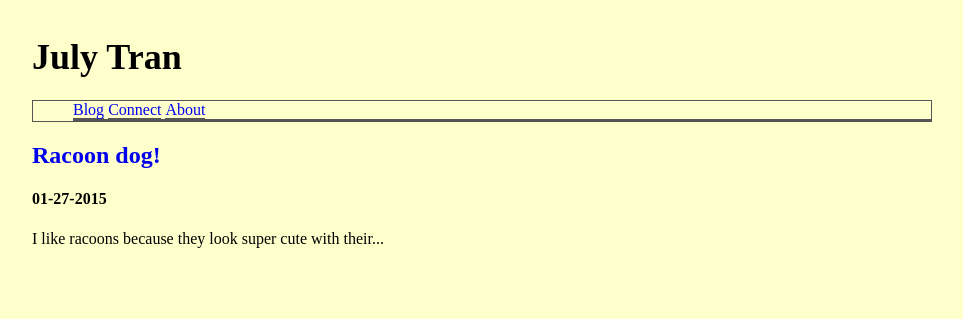
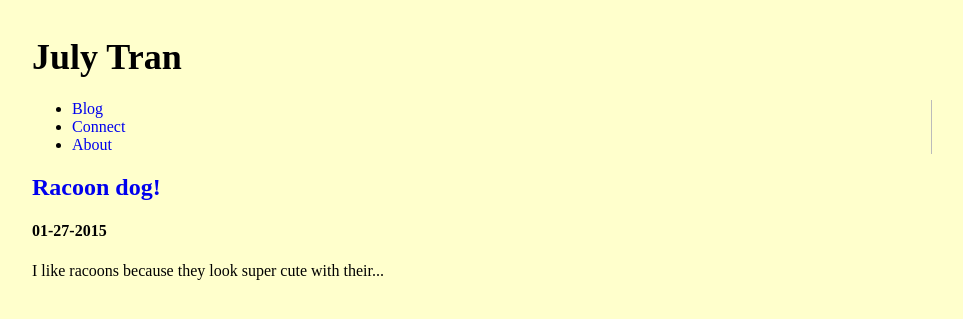
Before and after one commit to julyytran/julyytran.github.io, a Jekyll site: the page built from index.html, in a window 1280 px wide. Shown: the top 319 px of the page, without its empty margins (158-1121 px from the left). Built offline with Jekyll 4.4.1, drawn with Linux system fonts in a browser that asks for light colours.

Commit message:
header borders

```diff
--- a/css/styles.css
+++ b/css/styles.css
@@ -25,19 +25,13 @@
     text-decoration: underline;
 }
 
-/* center links and add border */
-ul {
-    border: 1px solid #555;
-}
-
+/* add border */
 li {
-    text-align: center;
-    border-bottom: 1px solid #555;
-    display: inline;
+    border-right: 1px solid #bbb;
 }
 
 li:last-child {
-    border-bottom: none;
+    border-right: none;
 }
 
 
```
